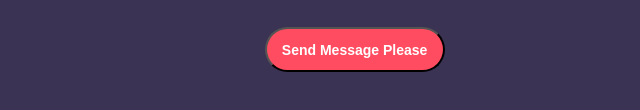
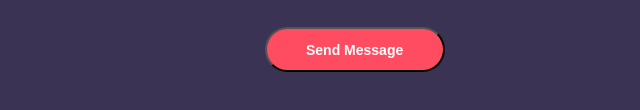
Before and after one commit to Mahsa-Eslami/Portfolio, a plain HTML site: page index.html in a window 1280 px wide. Shown: the part 5978-6088 px from the top of the page, 511-1151 px from the left. Drawn offline with nearby package versions, Linux system fonts and the light colour scheme.

Commit message:
remove please from button

```diff
--- a/index.html
+++ b/index.html
@@ -1221,7 +1221,7 @@
                 <input type="text" placeholder="Email address">
                 <input type="text" placeholder="Subject">
                 <textarea name="" placeholder="Message" id="" cols="30" rows="10"></textarea>
-                <button>Send Message Please</button>
+                <button>Send Message</button>
             </form>
         </div>
     </section>
```
